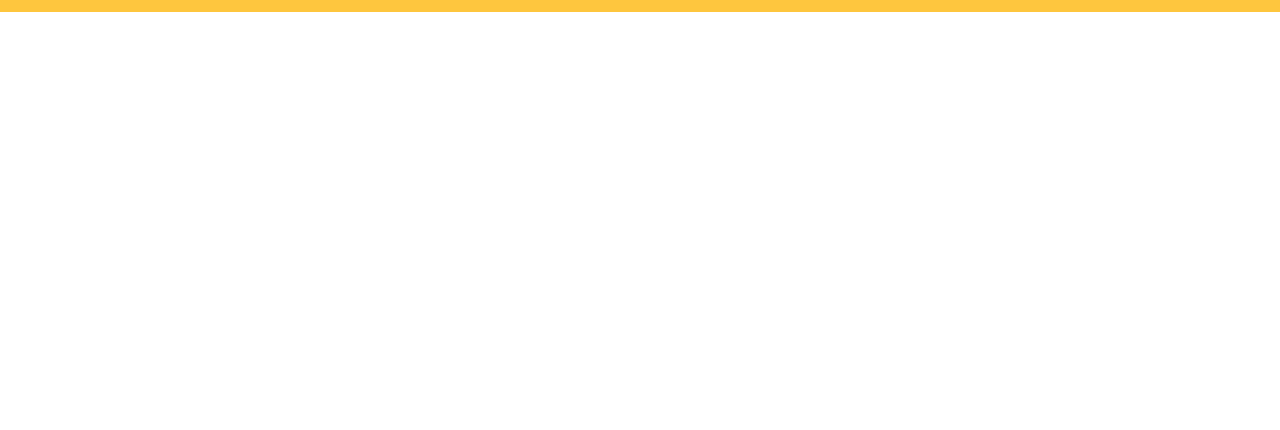
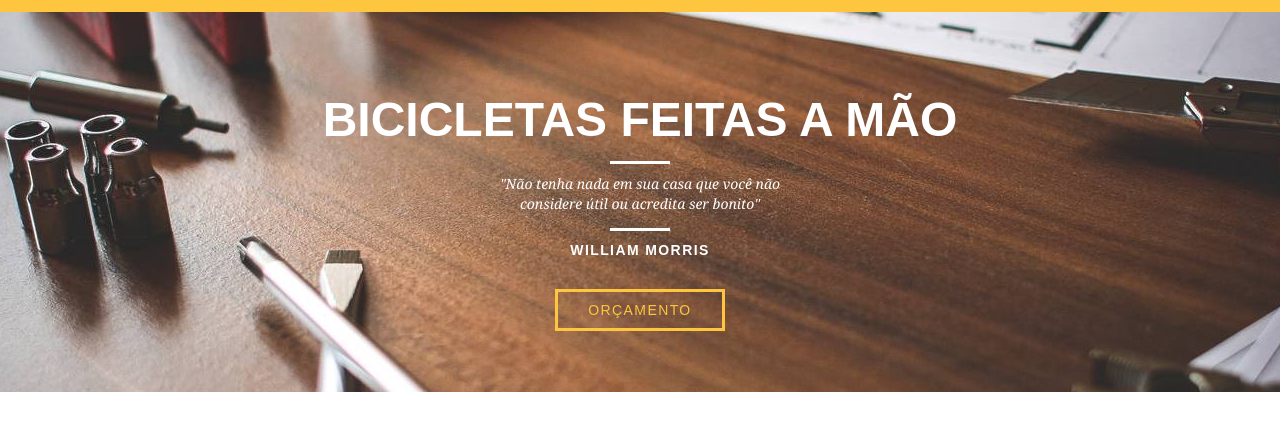
Before and after one commit to lucalves/bikcraft-website, a plain HTML site: page index.html in a window 1280 px wide. Shown: the part 84-514 px from the top of the page. Drawn offline with Linux system fonts and the light colour scheme.

Commit message:
Including header

```diff
--- a/css/style.css
+++ b/css/style.css
@@ -2,6 +2,27 @@
 
 body {
   font-family: Arial, Helvetica, sans-serif;
+}
+
+p {
+  font-family: Georgia, 'Times New Roman', serif;
+  font-size: 14px;
+  line-height: 20px;
+}
+
+.btn {
+  border: 3px solid #fec63e;
+  padding: 10px 30px;
+  color: #fec63e;
+  font-size: 14px;
+  line-height: 20px;
+  text-transform: uppercase;
+  letter-spacing: .1em;
+}
+
+.btn:hover {
+  color: #fff;
+  border-color: #fff;
 }
 
 /* Header */
@@ -37,4 +58,49 @@ body {
 .header_menu ul li a:hover {
   color: #fff;
 }
+
 /* Introdução */
+
+.introducao {
+  width: 100%;
+  height: 380px;
+  background: url("../img/bg.jpg") no-repeat center;
+  background-size: cover;
+  margin-top: 96px;
+  text-align: center;
+  padding-top: 80px;
+}
+
+.introducao h1 {
+  font-size: 48px;
+  color: #fff;
+  font-weight: bold;
+  text-transform: uppercase;
+}
+
+.quote-externo {
+  max-width: 320px;
+  margin: 0 auto;
+  color: white;
+  margin-bottom: 40px;
+}
+
+.quote-externo p {
+  font-style: italic;
+}
+
+.quote-externo p:before, .quote-externo p:after {
+  content: "";
+  display: block;
+  width: 60px;
+  height: 3px;
+  background: #fff;
+  margin: 14px auto 10px auto;
+}
+
+.quote-externo cite {
+  font-style: normal;
+  font-weight: bold;
+  font-size: 14px;
+  letter-spacing: .1em;
+}
--- a/index.html
+++ b/index.html
@@ -29,5 +29,16 @@
     </div>
   </header>
 
+  <section class="introducao">
+    <div class="container">
+      <h1>Bicicletas Feitas a Mão</h1>
+      <blockquote class="quote-externo">
+        <p>"Não tenha nada em sua casa que você não considere útil ou acredita ser bonito"</p>
+        <cite>WILLIAM MORRIS</cite>
+      </blockquote>
+      <a href="produtos.html" class="btn">Orçamento</a>
+    </div>
+  </section>
+
   </body>
 </html>
```
Lines whose indentation alone changed are shown as unchanged.
